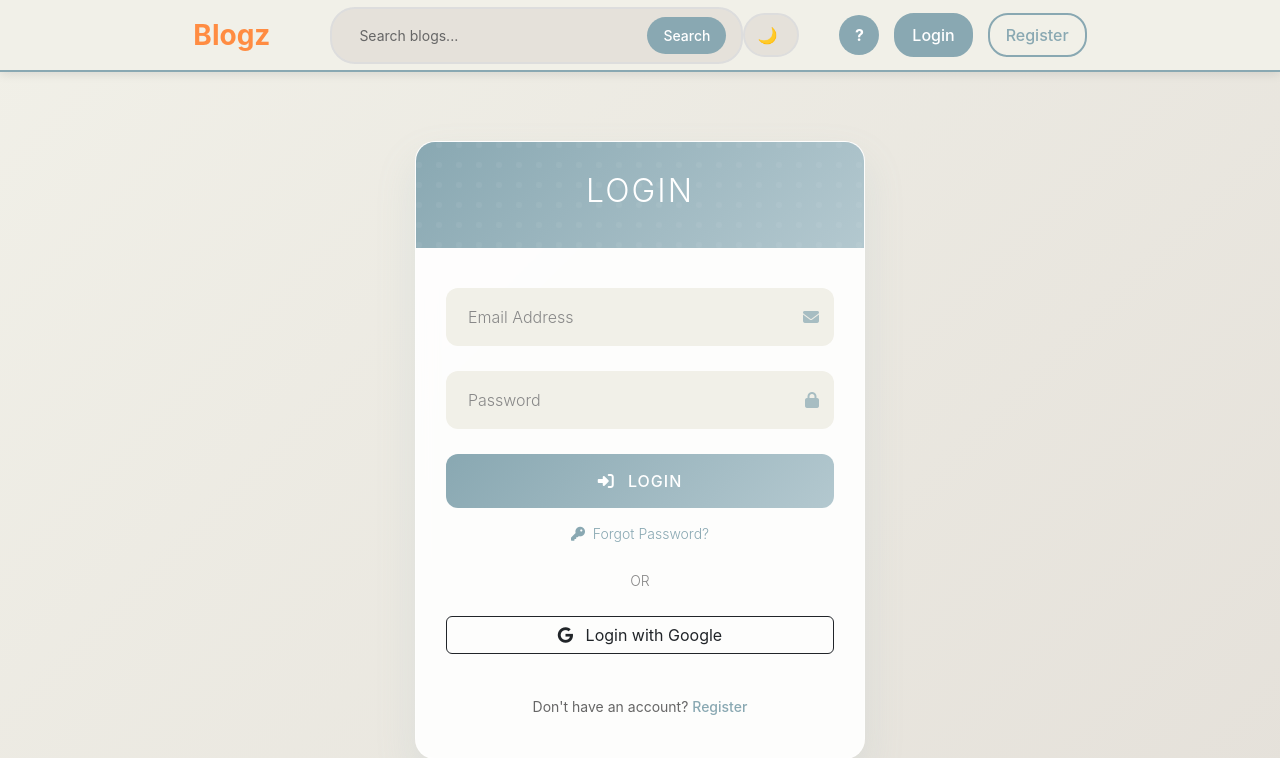
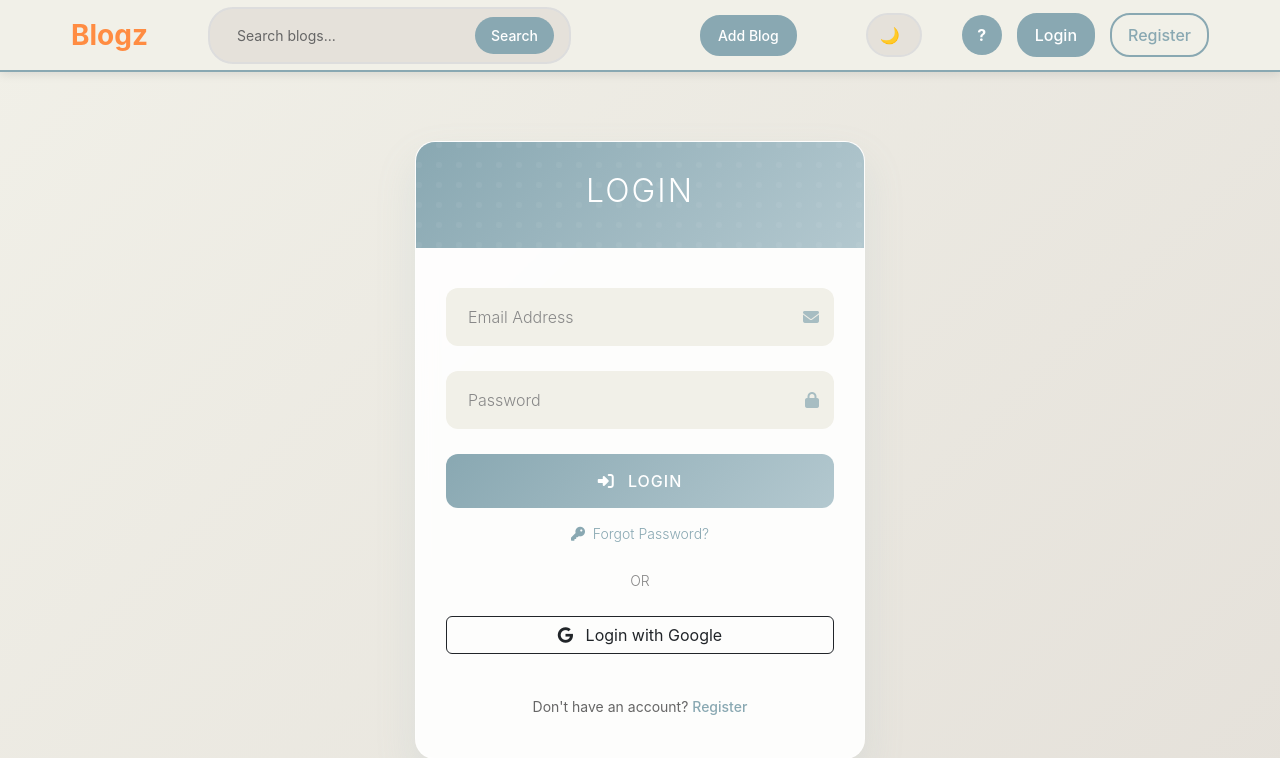
Before and after one commit to sdameer/Blogz, a Django app: a page that uses MyApp/templates/navbar.html in a window 1280 px wide. Shown: the top 758 px of the page. Run offline with Django 5.2, Linux system fonts and the light colour scheme; some libraries are stand-ins or nearby versions.

Commit message:
final commit

```diff
--- a/MyApp/templates/navbar.html
+++ b/MyApp/templates/navbar.html
@@ -105,7 +105,7 @@
             padding: 8px 12px;
             color: var(--text-color);
             font-size: 14px;
-            width: 300px;
+            width: 250px;
             transition: width 0.3s ease;
         }
 
@@ -320,10 +320,12 @@
                 </div>
 
                 <!-- Add Blog Button for authenticated users -->
-                {% if user.is_authenticated %}
-                <a href="{% url 'add_blog' %}" class="nav-link primary">Add Blog</a>
                 &nbsp;&nbsp;
-                {% endif %}
+                <small>
+                    <a href="{% url 'add_blog' %}" class="nav-link primary">Add Blog</a>
+                </small>
+                &nbsp;&nbsp;
+
             </div>
 
             <div class="navbar-right">
```
